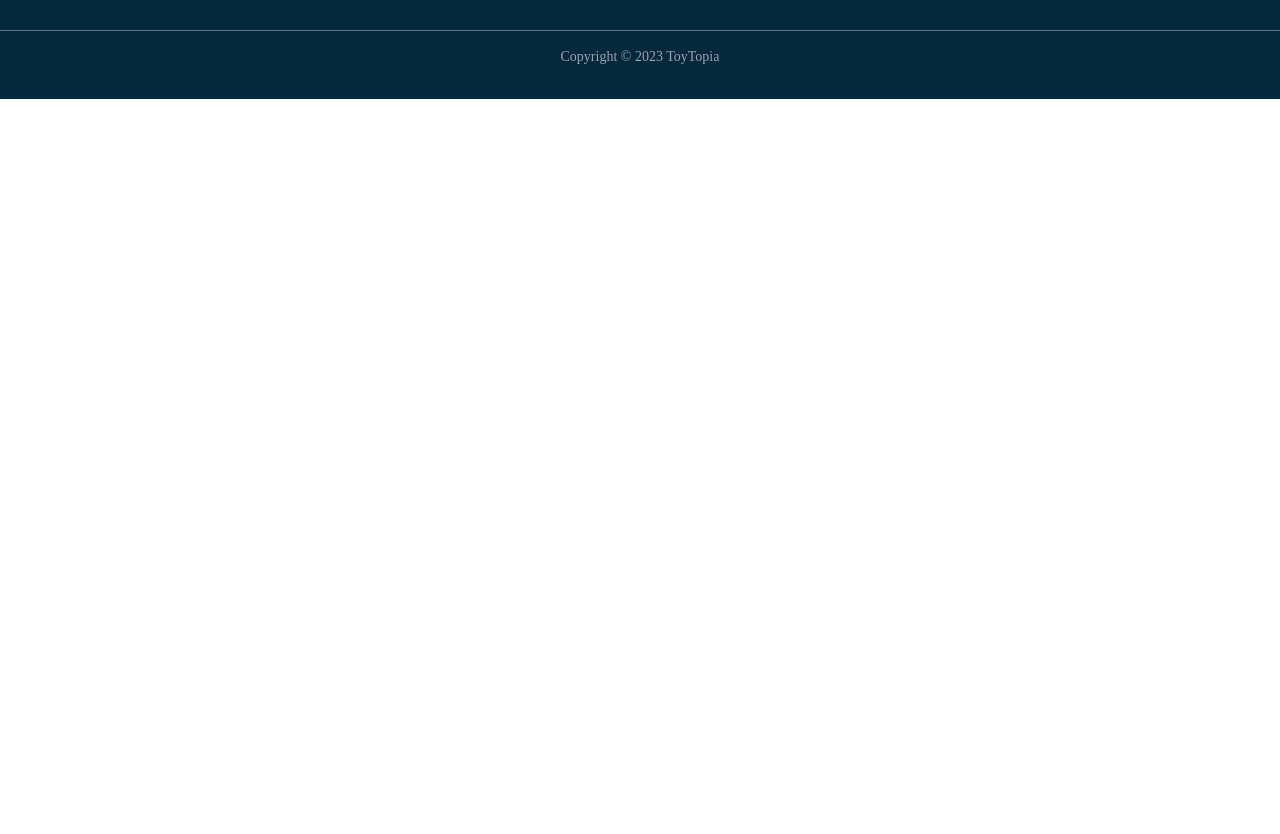
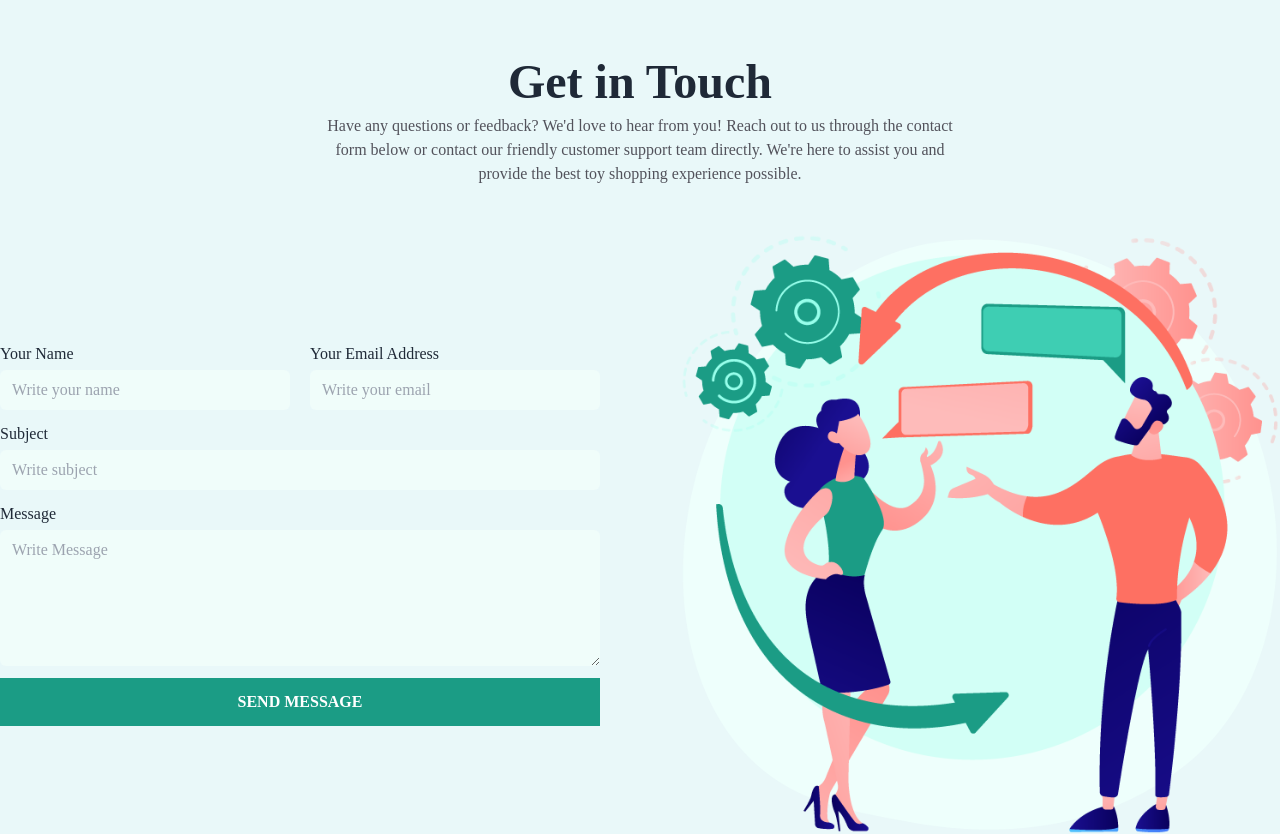
Before and after one commit to ihshadin/toy-topia-client, a React (Vite) app: page / in a window 1280 px wide. Shown: the part 2120-2954 px from the top of the page. Before the commit the page ends 2219 px from the top, so only its background shows below. Built offline with nearby package versions, Linux system fonts and the light colour scheme; no server answers; a web font is replaced by a local one.

Commit message:
contact section added

```diff
--- a/src/components/pages/Home/Home.jsx
+++ b/src/components/pages/Home/Home.jsx
@@ -4,6 +4,7 @@ import banner2 from '../../../assets/images/banner2.png'
 import banner3 from '../../../assets/images/banner3.jpg'
 import Gallery from '../../shared-comp/Gallery/Gallery';
 import Testimonial from '../../shared-comp/Testimonial/Testimonial';
+import Contact from '../../shared-comp/Contact/Contact';
 
 const Home = () => {
     return (
@@ -34,7 +35,23 @@ const Home = () => {
             </section>
             {/* testimonial section */}
             <section className='px-3 py-14 md:py-24 xl:px-0 xl:container mx-auto'>
+                <div className='mb-12'>
+                    <h2 className='text-center text-2xl md:text-5xl font-bold'>What Our Customers Say</h2>
+                    <p className='w-full md:w-2/4 mt-2 text-center text-zinc-600 text-base mx-auto'>
+                        Read what our valued customers have to say about their experience with our toys. From endless joy to cherished memories, their testimonials reflect the quality and delight our toys bring into their lives. Join our community of happy customers today!
+                    </p>
+                </div>
                 <Testimonial />
+            </section>
+            {/* Contact Us Section */}
+            <section className='px-3 py-14 md:py-24 xl:px-0 xl:container mx-auto'>
+                <div className='mb-12'>
+                    <h2 className='text-center text-2xl md:text-5xl font-bold'>Get in Touch</h2>
+                    <p className='w-full md:w-2/4 mt-2 text-center text-zinc-600 text-base mx-auto'>
+                        Have any questions or feedback? We'd love to hear from you! Reach out to us through the contact form below or contact our friendly customer support team directly. We're here to assist you and provide the best toy shopping experience possible.
+                    </p>
+                </div>
+                <Contact />
             </section>
         </>
     );
--- /dev/null
+++ b/src/components/shared-comp/Contact/Contact.jsx
@@ -0,0 +1,35 @@
+import React from 'react';
+import contactImg from '../../../assets/images/contact-us.png'
+
+const Contact = () => {
+    return (
+        <div className='grid md:grid-cols-2 gap-20 items-center'>
+            <div>
+                <div className='grid md:grid-cols-2 gap-5'>
+                    <div className='mb-3'>
+                        <label htmlFor="name" className='block font-medium mb-1'>Your Name</label>
+                        <input type="text" name="name" id="name" className='block w-full bg-teal-50 px-3 py-2 rounded-md' placeholder='Write your name' required />
+                    </div>
+                    <div className='mb-3'>
+                        <label htmlFor="contact_email" className='block font-medium mb-1'>Your Email Address</label>
+                        <input type="email" name="contact_email" id="contact_email" className='block w-full bg-teal-50 px-3 py-2 rounded-md' placeholder='Write your email' required />
+                    </div>
+                </div>
+                <div className='mb-3'>
+                    <label htmlFor="contact_subject" className='block font-medium mb-1'>Subject</label>
+                    <input type="text" name="contact_subject" id="contact_subject" className='block w-full bg-teal-50 px-3 py-2 rounded-md' placeholder='Write subject' required />
+                </div>
+                <div className='mb-3'>
+                    <label htmlFor="contact_message" className='block font-medium mb-1'>Message</label>
+                    <textarea name="contact_message" id="contact_message" cols="1" rows="5" className='block w-full bg-teal-50 px-3 py-2 rounded-md' placeholder='Write Message'></textarea>
+                </div>
+                <button className='block w-full py-3 bg-p mt-3 text-white font-semibold uppercase'>Send Message</button>
+            </div>
+            <div>
+                <img className='w-full' src={contactImg} alt="" />
+            </div>
+        </div>
+    );
+};
+
+export default Contact;
--- a/src/components/shared-comp/Testimonial/Testimonial.jsx
+++ b/src/components/shared-comp/Testimonial/Testimonial.jsx
@@ -65,6 +65,7 @@ const Testimonial = () => {
                 {
                     testimonials.map((testimonial, index) => (
                         <div
+                            key={index}
                             className={`flex gap-5 items-center p-6 bg-white rounded-2xl duration-300 w-full absolute top-1/2 left-0 transform -translate-y-1/2 ${index === currentSlide ? 'opacity-100' : 'opacity-0 left-full'}`}
                         >
                             <img className='w-36 h-44 flex-shrink-0 object-cover rounded-xl' src={testimonial?.photo} alt="" />
```
Also changed, not shown: src/assets/images/contact-us.png (added).
